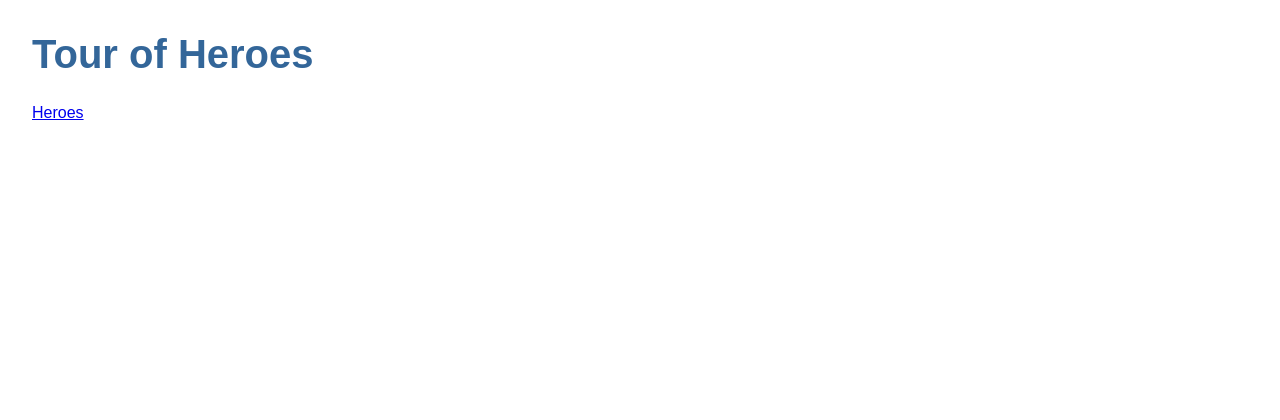
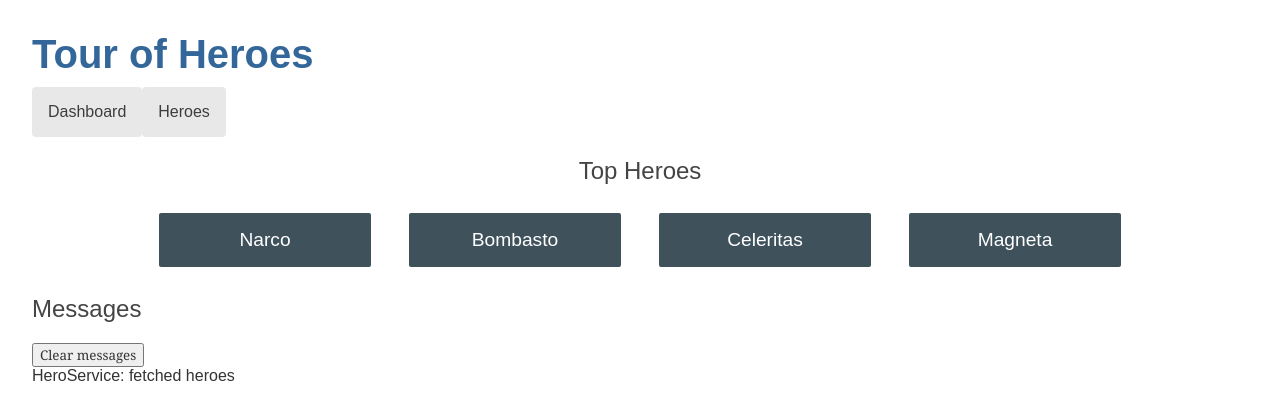
Before and after one commit to psdiego17/angular-tour-of-heroes, an Angular app: page /dashboard in a window 1280 px wide. Before the commit this address led to /. Shown: the top 420 px of the page. Built offline with nearby package versions, Linux system fonts and the light colour scheme.

Commit message:
adicionado navegação entre o dashboard e a lista de herois

```diff
--- a/src/app/app.component.css
+++ b/src/app/app.component.css
@@ -0,0 +1,20 @@
+h1 {
+    margin-bottom: 0;
+  }
+  nav a {
+    padding: 1rem;
+    text-decoration: none;
+    margin-top: 10px;
+    display: inline-block;
+    background-color: #e8e8e8;
+    color: #3d3d3d;
+    border-radius: 4px;
+  }
+
+  nav a:hover {
+    color: white;
+    background-color: #42545C;
+  }
+  nav a.active {
+    background-color: black;
+  }
--- a/src/app/app.component.html
+++ b/src/app/app.component.html
@@ -3,6 +3,7 @@
   propriedade do componente dentro da tag do cabeçalho HTML-->
 <h1>{{title}}</h1><!--Puxando do app.component.ts-->
 <nav>
+  <a routerLink="/dashboard">Dashboard</a>
   <a routerLink="/heroes">Heroes</a>
 </nav>
 <router-outlet></router-outlet>
--- /dev/null
+++ b/src/app/dashboard/dashboard.component.css
@@ -0,0 +1,48 @@
+h2 {
+  text-align: center;
+}
+
+.heroes-menu {
+  padding: 0;
+  margin: auto;
+  max-width: 1000px;
+
+  /* flexbox */
+  display: flex;
+  flex-direction: row;
+  flex-wrap: wrap;
+  justify-content: space-around;
+  align-content: flex-start;
+  align-items: flex-start;
+}
+
+a {
+  background-color: #3f525c;
+  border-radius: 2px;
+  padding: 1rem;
+  font-size: 1.2rem;
+  text-decoration: none;
+  display: inline-block;
+  color: #fff;
+  text-align: center;
+  width: 100%;
+  min-width: 70px;
+  margin: .5rem auto;
+  box-sizing: border-box;
+
+  /* flexbox */
+  order: 0;
+  flex: 0 1 auto;
+  align-self: auto;
+}
+
+@media (min-width: 600px) {
+  a {
+    width: 18%;
+    box-sizing: content-box;
+  }
+}
+
+a:hover {
+  background-color: #000;
+}
--- /dev/null
+++ b/src/app/dashboard/dashboard.component.html
@@ -0,0 +1,7 @@
+<h2>Top Heroes</h2>
+<div class="heroes-menu">
+  <a *ngFor="let hero of heroes"
+    routerLink="/detail/{{hero.id}}">
+    {{hero.name}}
+  </a>
+</div>
--- /dev/null
+++ b/src/app/dashboard/dashboard.component.ts
@@ -0,0 +1,23 @@
+import { Component, OnInit } from '@angular/core';
+import { Hero } from '../hero';
+import { HeroService } from '../hero.service';
+
+@Component({
+  selector: 'app-dashboard',
+  templateUrl: './dashboard.component.html',
+  styleUrls: [ './dashboard.component.css' ]
+})
+export class DashboardComponent implements OnInit {
+  heroes: Hero[] = [];
+
+  constructor(private heroService: HeroService) { }
+
+  ngOnInit() {
+    this.getHeroes();
+  }
+
+  getHeroes(): void {
+    this.heroService.getHeroes()
+      .subscribe(heroes => this.heroes = heroes.slice(1, 5));
+  }
+}
--- a/src/app/hero-detail/hero-detail.component.html
+++ b/src/app/hero-detail/hero-detail.component.html
@@ -6,5 +6,5 @@
     <label for="hero-name">Hero name: </label>
     <input id="hero-name" [(ngModel)]="hero.name" placeholder="name">
   </div>
-
 </div>
+<button (click)="goBack()">go back</button>
--- a/src/app/hero-detail/hero-detail.component.ts
+++ b/src/app/hero-detail/hero-detail.component.ts
@@ -1,5 +1,10 @@
 import { Component, OnInit, Input } from '@angular/core';
 import { Hero } from '../hero';
+
+import { ActivatedRoute } from '@angular/router';
+import { Location } from '@angular/common';
+
+import { HeroService } from '../hero.service';
 
 @Component({
   selector: 'app-hero-detail',
@@ -9,9 +14,24 @@
 export class HeroDetailComponent implements OnInit {
   @Input() hero?: Hero;
 
-  constructor() { }
+  constructor(
+    private route: ActivatedRoute,
+    private heroService: HeroService,
+    private location: Location
+  ) { }
 
   ngOnInit() {
+    this.getHero();
+  }
+
+  getHero(): void {
+    const id = Number(this.route.snapshot.paramMap.get('id'));
+    this.heroService.getHero(id)
+      .subscribe(hero => this.hero = hero);
+  }
+
+  goBack(): void {
+    this.location.back();
   }
 
 }
--- a/src/app/hero.service.ts
+++ b/src/app/hero.service.ts
@@ -1,28 +1,28 @@
 import { Injectable } from '@angular/core';
+
+import { Observable, of } from 'rxjs';
+
 import { Hero } from './hero';
 import { HEROES } from './mock-heroes';
-import { Observable, of } from 'rxjs';
 import { MessageService } from './message.service';
 
-@Injectable({
-  providedIn: 'root'
-})
+@Injectable({ providedIn: 'root' })
 export class HeroService {
 
   constructor(private messageService: MessageService) { }
 
-  //método para enviar uma mensagem quando os heróis forem buscados.
+//método para enviar uma mensagem quando os heróis forem buscados.
   getHeroes(): Observable<Hero[]> {
     const heroes = of(HEROES);
     this.messageService.add('HeroService: fetched heroes');
     return heroes;
   }
 
+  getHero(id: number): Observable<Hero> {
+    // For now, assume that a hero with the specified `id` always exists.
+    // Error handling will be added in the next step of the tutorial.
+    const hero = HEROES.find(h => h.id === id)!;
+    this.messageService.add(`HeroService: fetched hero id=${id}`);
+    return of(hero);
+  }
 }
-
-
-
-
-
-/* obter dados importantes de qualquer lugar - um serviço da web,
-armazenamento local ou uma fonte de dados simulada. */
--- a/src/app/heroes/heroes.component.html
+++ b/src/app/heroes/heroes.component.html
@@ -8,28 +8,12 @@
 -->
 
 <!--
-  <h2>{{hero.name | uppercase}} Details</h2>
-  <div><span>id: </span>{{hero.id}}</div>
-  <div><span>name: </span>{{hero.name}}</div>
+  Atenção: é preciso fazer o import do import { FormsModule } from '@angular/forms';
+  no app.module.ts
 -->
 
 <!--
-    [(ngModel)] é a sintaxe de ligação de dados bidirecional do Angular.
-    Aqui, ele vincula a hero.name propriedade à caixa de texto HTML para que os dados possam fluir em ambas as direções:
-    da hero.name propriedade para a caixa de texto e da caixa de texto de volta para o hero.name.
-
-    Atenção: é preciso fazer o import do import { FormsModule } from '@angular/forms'; no app.module.ts
--->
-
-<!--
-<div>
-    <label for="name">Hero name: </label>
-    <input id="name" [(ngModel)]="hero.name" placeholder="name">
-</div>
--->
-
-<!--
-    O *ngForé de Angular repetidor directiva.
+    O *ngFor é de Angular repetidor directiva.
     Ele repete o elemento do host para cada elemento em uma lista.
 
     <li> é o elemento hospedeiro.
@@ -38,12 +22,11 @@
 -->
 <h2>My Heroes</h2>
 
+<h2>My Heroes</h2>
 <ul class="heroes">
-  <li *ngFor="let hero of heroes"
-    [class.selected]="hero === selectedHero"
-    (click)="onSelect(hero)">
-    <span class="badge">{{hero.id}}</span> {{hero.name}}
+  <li *ngFor="let hero of heroes">
+    <a routerLink="/detail/{{hero.id}}">
+      <span class="badge">{{hero.id}}</span> {{hero.name}}
+    </a>
   </li>
 </ul>
-
-<app-hero-detail [hero]="selectedHero"></app-hero-detail>
--- a/src/app/heroes/heroes.component.ts
+++ b/src/app/heroes/heroes.component.ts
@@ -1,33 +1,28 @@
 import { Component, OnInit } from '@angular/core';
-
 import { Hero } from '../hero';//Fazendo o import do hero.ts
+//import { HEROES } from '../mock-heroes'; //Fazendo o import do mock-heroes.ts que está atuando como um banco de dados
 import { HeroService } from '../hero.service';
-import { MessageService } from '../message.service';
 
 @Component({
   selector: 'app-heroes',
   templateUrl: './heroes.component.html',
   styleUrls: ['./heroes.component.css']
 })
+
+/*Sempre exporta classe de componente para que você possa em import outro lugar ...
+como no AppModule. */
+
 export class HeroesComponent implements OnInit {
-
-  selectedHero?: Hero;
-
   heroes: Hero[] = [];
 
-  constructor(private heroService: HeroService, private messageService: MessageService) { }
+  constructor(private heroService: HeroService) { }
 
   ngOnInit() {
     this.getHeroes();
   }
 
-  onSelect(hero: Hero): void {
-    this.selectedHero = hero;
-    this.messageService.add(`HeroesComponent: Selected hero id=${hero.id}`);
-  }
-
   getHeroes(): void {
     this.heroService.getHeroes()
-        .subscribe(heroes => this.heroes = heroes);
+    .subscribe(heroes => this.heroes = heroes);
   }
 }
```
Also changed, not shown: src/app/app-routing.module.ts (+9 -4 lines), src/app/app.module.ts (+12 -10 lines), 1 other file (tests, documents, lock files or other folders).
